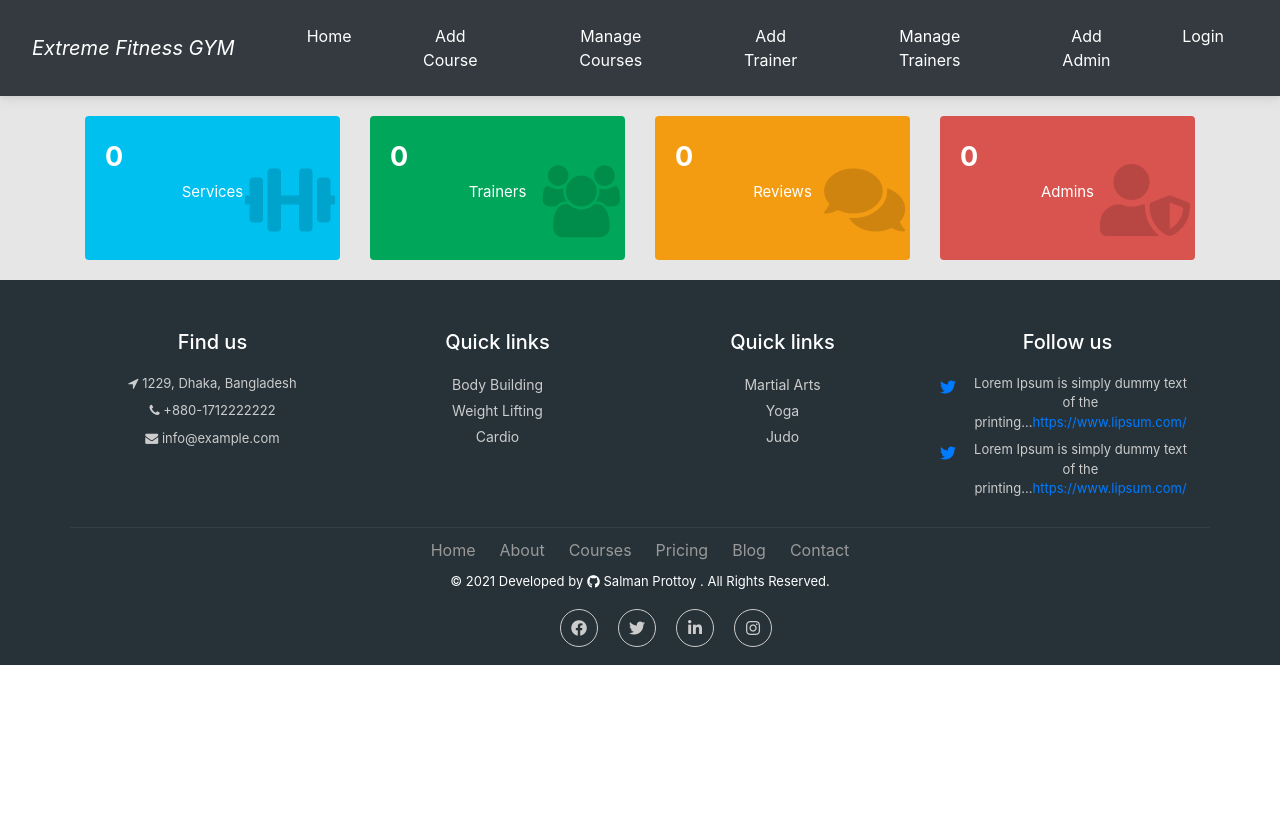
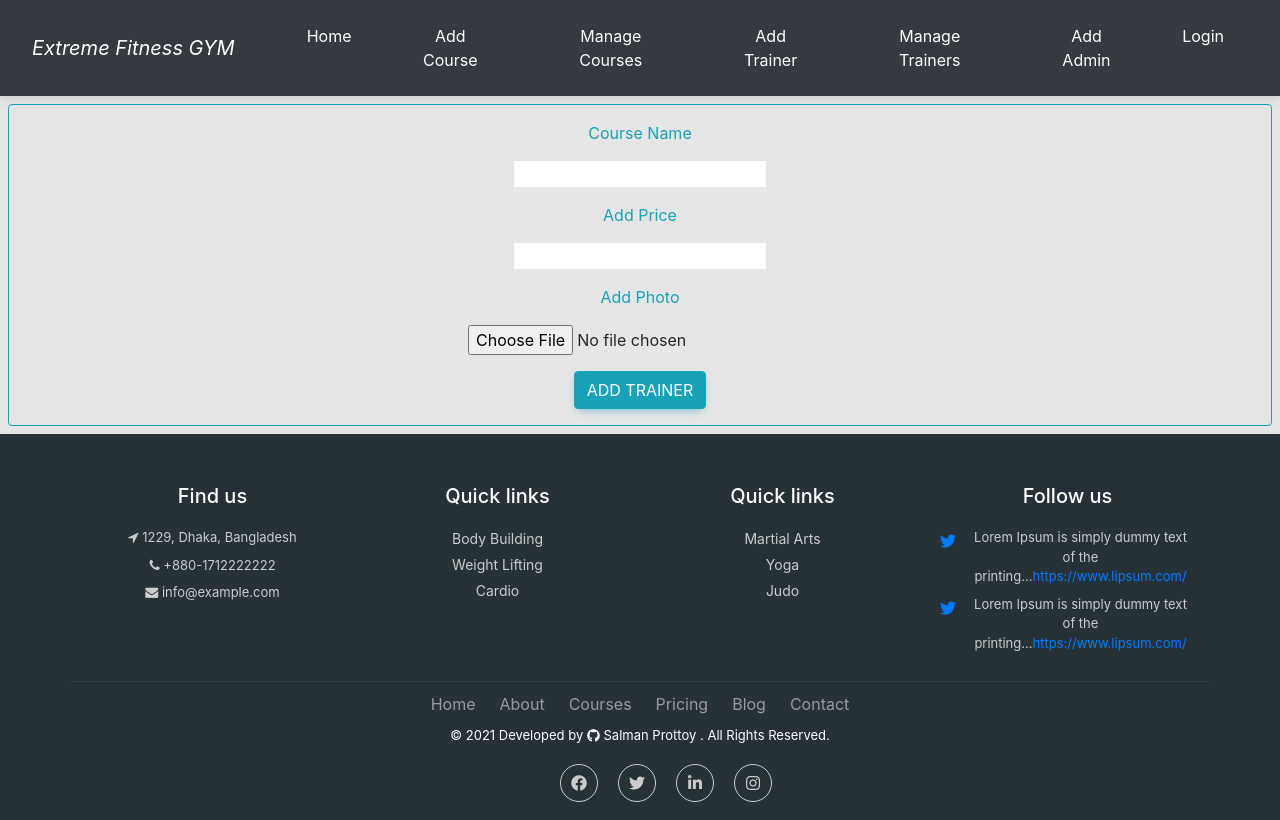
Before and after one commit to salmanprottoy/extreme-fitness-gym-client, a React (Create React App) app in the folder extreme-fitness-gym/: page /addCourse in a window 1280 px wide. Built offline with nearby package versions, Linux system fonts and the light colour scheme; no server answers; sample sign-in values are in the browser's storage.

Commit message:
add services features added

```diff
--- a/extreme-fitness-gym/src/App.js
+++ b/extreme-fitness-gym/src/App.js
@@ -22,6 +22,7 @@ import AddCourse from "./components/AddCourse/AddCourse";
 import AddAdmin from "./components/AddAdmin/AddAdmin";
 import UserDashboard from "./components/UserDashboard/UserDashboard";
 import OrderConfirmation from "./components/OrderConfirmation/OrderConfirmation";
+import AdminDashboard from "./components/AdminDashboard/AdminDashboard";
 
 export const UserContext = createContext();
 
@@ -68,6 +69,7 @@ function App() {
             </PrivateRoute>
             <PrivateRoute path="/admin">
               <Admin />
+              <AdminDashboard />
               <Footer />
             </PrivateRoute>
             <PrivateRoute path="/manageCourses">
--- a/extreme-fitness-gym/src/components/AddCourse/AddCourse.js
+++ b/extreme-fitness-gym/src/components/AddCourse/AddCourse.js
@@ -1,11 +1,85 @@
-import React from 'react';
+import React from "react";
+import { useForm } from "react-hook-form";
+import axios from "axios";
+import { useState } from "react";
+import { useHistory } from "react-router-dom";
 
 const AddCourse = () => {
-    return (
-        <div>
+  const history = useHistory();
+  const { register, handleSubmit, watch, errors } = useForm();
+  const [imgURL, setImgURL] = useState(null);
 
+  const handleImgUpload = (event) => {
+    console.log(event.target.files[0]);
+    const imgData = new FormData();
+    imgData.set("key", "75fc47c76e48fe35cc2f339599503525");
+    imgData.append("image", event.target.files[0]);
+
+    axios
+      .post("https://api.imgbb.com/1/upload", imgData)
+      .then(function (response) {
+        setImgURL(response.data.data.display_url);
+      })
+      .catch(function (error) {
+        console.log(error);
+      });
+  };
+
+  const onSubmit = (data) => {
+    const courseData = {
+      name: data.name,
+      price: data.price,
+      img: imgURL,
+    };
+    const url = "http://localhost:5000/addService";
+    console.log(courseData);
+    fetch(url, {
+      method: "POST",
+      headers: {
+        "content-type": "application/json",
+      },
+      body: JSON.stringify(courseData),
+    })
+      .then((response) => response.json())
+      .then((result) => {
+        if (result) {
+          alert("Course Added!");
+          history.push("/manageCourses");
+        }
+      });
+  };
+  return (
+    <div className="">
+      <form
+        onSubmit={handleSubmit(onSubmit)}
+        className="border border-info p-3 m-2 rounded"
+      >
+        <div className="form-group">
+          <p className="text-info"> Course Name </p>
+          <input name="name" defaultValue="" ref={register} />
         </div>
-    );
+        <div className="form-group">
+          <p className="text-info"> Add Price </p>
+          <input name="price" ref={register({ required: true })} />
+        </div>
+
+        <div className="form-group">
+          <p className="text-info">Add Photo </p>
+          <input
+            className=""
+            name="trainerPhoto"
+            type="file"
+            onChange={handleImgUpload}
+          />
+        </div>
+        <input
+          className="btn btn-info text-white"
+          type="submit"
+          value="Add Trainer"
+        />
+      </form>
+    </div>
+  );
 };
 
 export default AddCourse;
--- a/extreme-fitness-gym/src/components/Admin/Admin.js
+++ b/extreme-fitness-gym/src/components/Admin/Admin.js
@@ -17,7 +17,6 @@ const Admin = () => {
   return (
     <div>
       <AdminHeader />
-      <AdminDashboard />
     </div>
   );
 };
```
